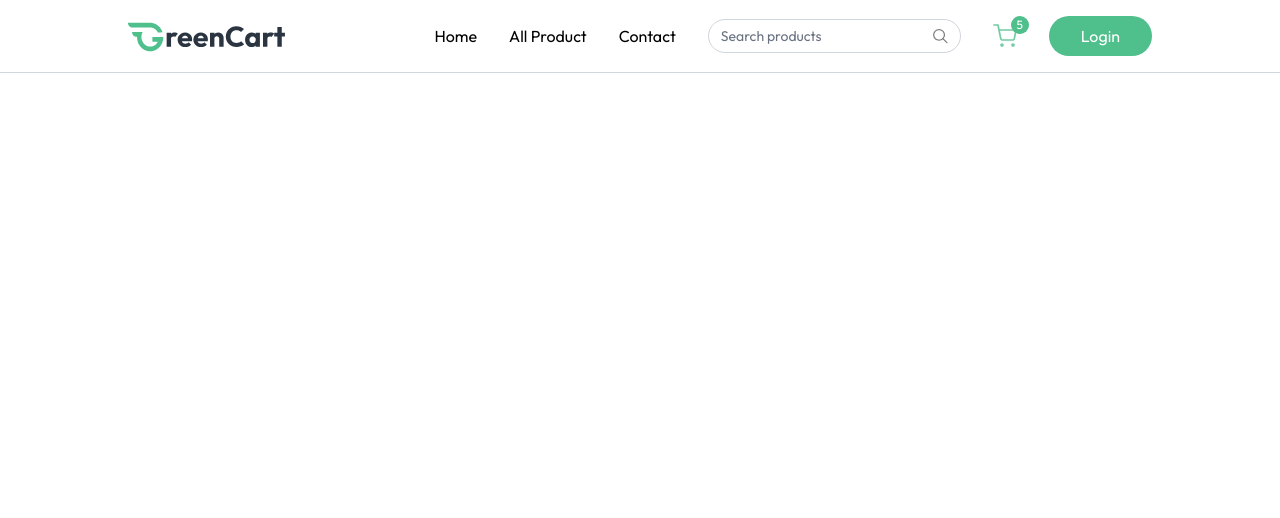
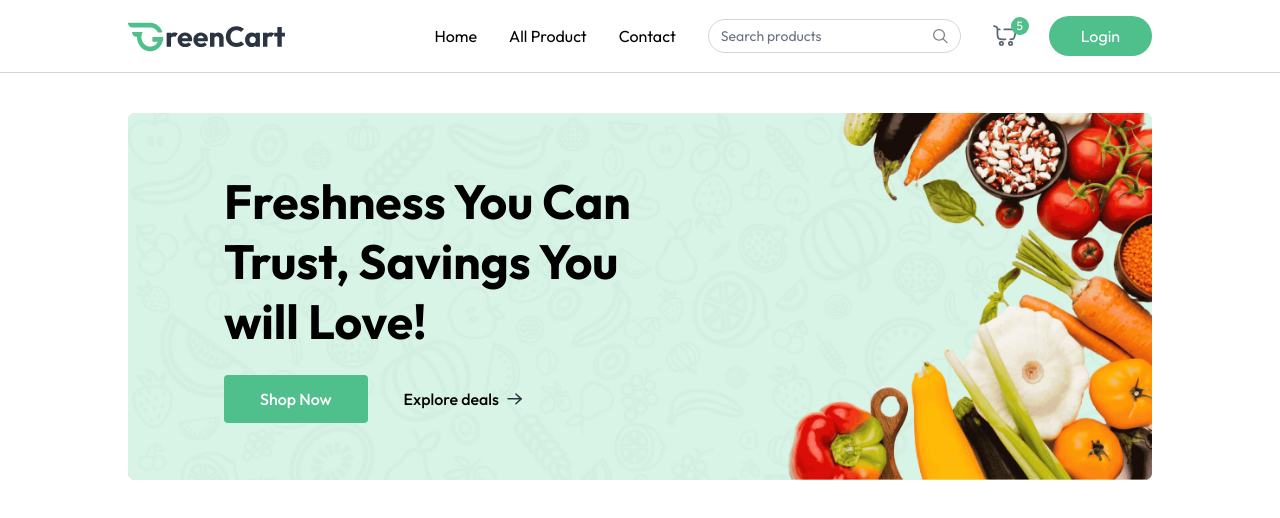
Before and after one commit to KoushikGuria/GreenKart-grocery-App, a React (Vite) app in the folder client/: page / in a window 1280 px wide. Shown: the top 518 px of the page. Built offline with nearby package versions, Linux system fonts and the light colour scheme.

Commit message:
MainBanner added in HomePage

```diff
--- a/client/src/App.jsx
+++ b/client/src/App.jsx
@@ -1,10 +1,20 @@
 import React from 'react';
 import Navbar from './components/Navbar';
+import { Route, Routes, useLocation } from 'react-router-dom';
+import Home from './pages/Home';
 
 const App = () => {
+
+  const isSellerPath = useLocation().pathname.includes("seller");
+
   return (
     <div>
-      <Navbar />
+      {isSellerPath ? null : <Navbar />}
+      <div className={`${isSellerPath ? "" : "px-6 md:px-16 lg:px-24 xl:px-32"}`}>
+        <Routes>
+          <Route path="/" element={<Home />} />
+        </Routes>
+      </div>
     </div>
   )
 }
--- /dev/null
+++ b/client/src/components/MainBanner.jsx
@@ -0,0 +1,32 @@
+import React from 'react';
+import { assets } from '../assets/assets';
+import { Link } from 'react-router-dom';
+
+const MainBanner = () => {
+  return (
+    <div className="relative">
+        <img className="w-full hidden md:block" src={assets.main_banner_bg} alt="banner" />
+        <img className="w-full md:hidden" src={assets.main_banner_bg_sm} alt="banner" />
+
+        <div className="absolute inset-0 flex flex-col items-center md:items-start justify-end md:justify-center pb-24 md:pb-0 px-4 md:pl-18 lg:pl-24">
+            <h1 className="text-3xl md:text-4xl lg:text-5xl font-bold text-center md:text-left max-w-72 md:max-w-80 lg:max-w-105 leading-tight lg:leading-15">
+                Freshness You Can Trust, Savings You will Love!
+            </h1>
+
+            <div className="flex items-center mt-6 font-medium">
+                <Link to={"/products"} className="group flex items-center gap-2 px-7 md:px-9 py-3 bg-primary hover:bg-primary-dull transition rounded text-white cursor-pointer">
+                    Shop Now
+                    <img className="md:hidden transition group-focus:translate-x-1" src={assets.white_arrow_icon} alt="arrow" />
+                </Link>
+
+                <Link to={"/products"} className="group hidden md:flex items-center gap-2 px-9 py-3 cursor-pointer">
+                    Explore deals
+                    <img className="transition group-hover:translate-x-1" src={assets.black_arrow_icon} alt="arrow" />
+                </Link>
+            </div>
+        </div>
+    </div>
+  )
+}
+
+export default MainBanner;
--- a/client/src/components/Navbar.jsx
+++ b/client/src/components/Navbar.jsx
@@ -14,7 +14,7 @@ const Navbar = () => {
 
   return (
     <nav className="flex items-center justify-between px-6 md:px-16 lg:px-24 xl:px-32 py-4 border-b border-gray-300 bg-white relative transition-all">
-      <NavLink to="/">
+      <NavLink onClick={() => setOpen(false)} to="/">
         <img className="h-9" src={assets.logo} alt="logo" />
       </NavLink>
 
@@ -33,16 +33,36 @@ const Navbar = () => {
           <img className="w-4 h-4" src={assets.search_icon} alt="search" />
         </div>
 
-        <div className="relative cursor-pointer">
-          <img className="w-6 opacity-80" src={assets.cart_icon} alt="cart" />
+        <div onClick={() => navigate("/cart")}
+        className="relative cursor-pointer">
+          <img className="w-6 opacity-80" src={assets.nav_cart_icon} alt="cart" />
           <button className="absolute -top-2 -right-3 text-xs text-white bg-primary w-[18px] h-[18px] rounded-full">
             5
           </button>
         </div>
 
-        <button className="cursor-pointer px-8 py-2 bg-primary hover:bg-primary-dull transition text-white rounded-full">
+        {!user ? (
+        <button onClick={() => setShowUserLogin(true)}
+        className="cursor-pointer px-8 py-2 bg-primary hover:bg-primary-dull transition text-white rounded-full">
           Login
         </button>
+        )
+        :
+        (
+          <div className="relative group">
+            <img className="w-10" src={assets.profile_icon} alt="" />
+            <ul className="hidden group-hover:block absolute top-10 right-0 bg-white shadow border border-gray-200 py-2.5 w-30 rounded-md text-sm z-40">
+              <li onClick={() => navigate("my-orders")}
+              className="p-1.5 pl-3 hover:bg-primary/10 cursor-pointer">
+                My Orders
+              </li>
+              <li onClick={logout}
+              className="p-1.5 pl-3 hover:bg-primary/10 cursor-pointer">
+                Logout
+              </li>
+            </ul>
+          </div>
+        )}
       </div>
 
       <button
--- a/client/src/context/AppContextProvider.jsx
+++ b/client/src/context/AppContextProvider.jsx
@@ -5,7 +5,7 @@ import { useNavigate } from "react-router-dom";
 export const AppContextProvider = ({children}) => {
 
     const navigate = useNavigate();
-    const [user, setUser] = useState(true);
+    const [user, setUser] = useState(null);
     const [isSeller, setIsSeller] = useState(false);
     const [showUserLogin, setShowUserLogin] = useState(false);
 
--- /dev/null
+++ b/client/src/pages/Home.jsx
@@ -0,0 +1,12 @@
+import React from 'react';
+import MainBanner from '../components/MainBanner';
+
+const Home = () => {
+  return (
+    <div className="mt-10">
+        <MainBanner />
+    </div>
+  )
+}
+
+export default Home;
```
